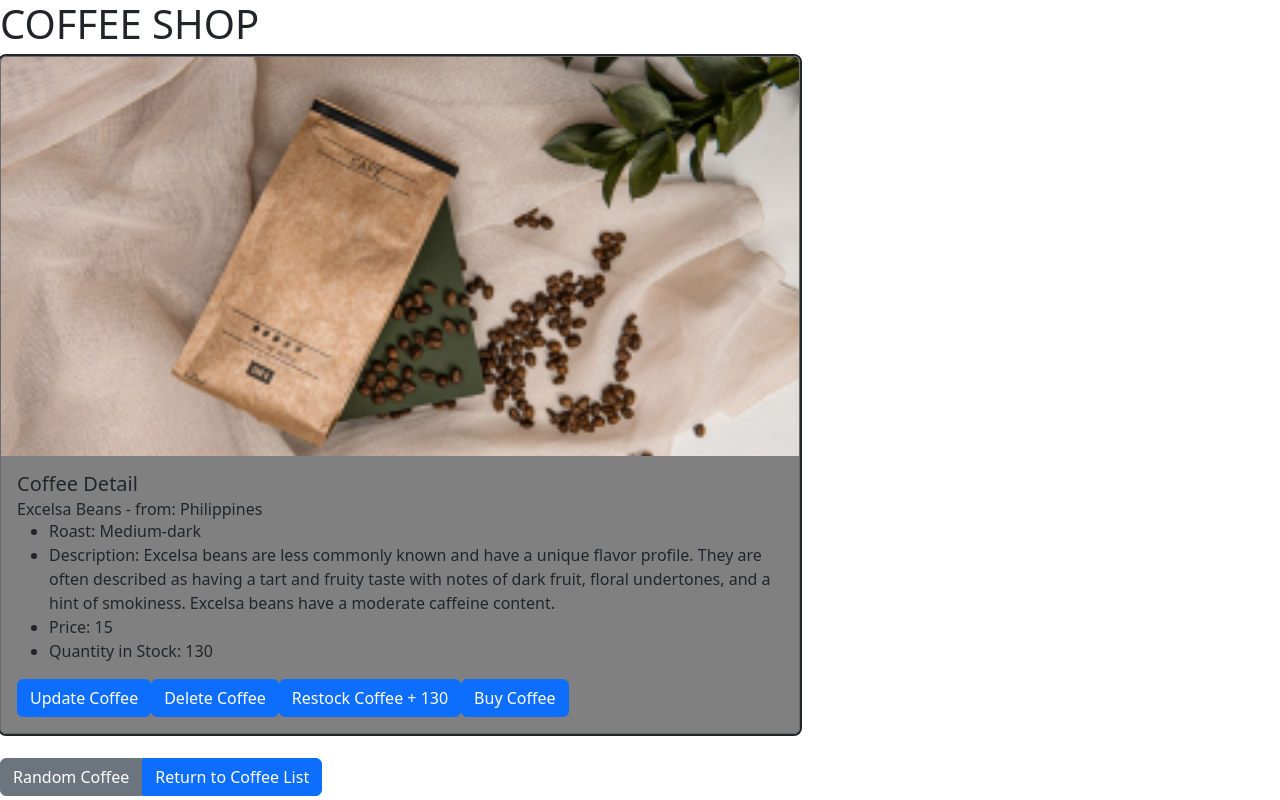
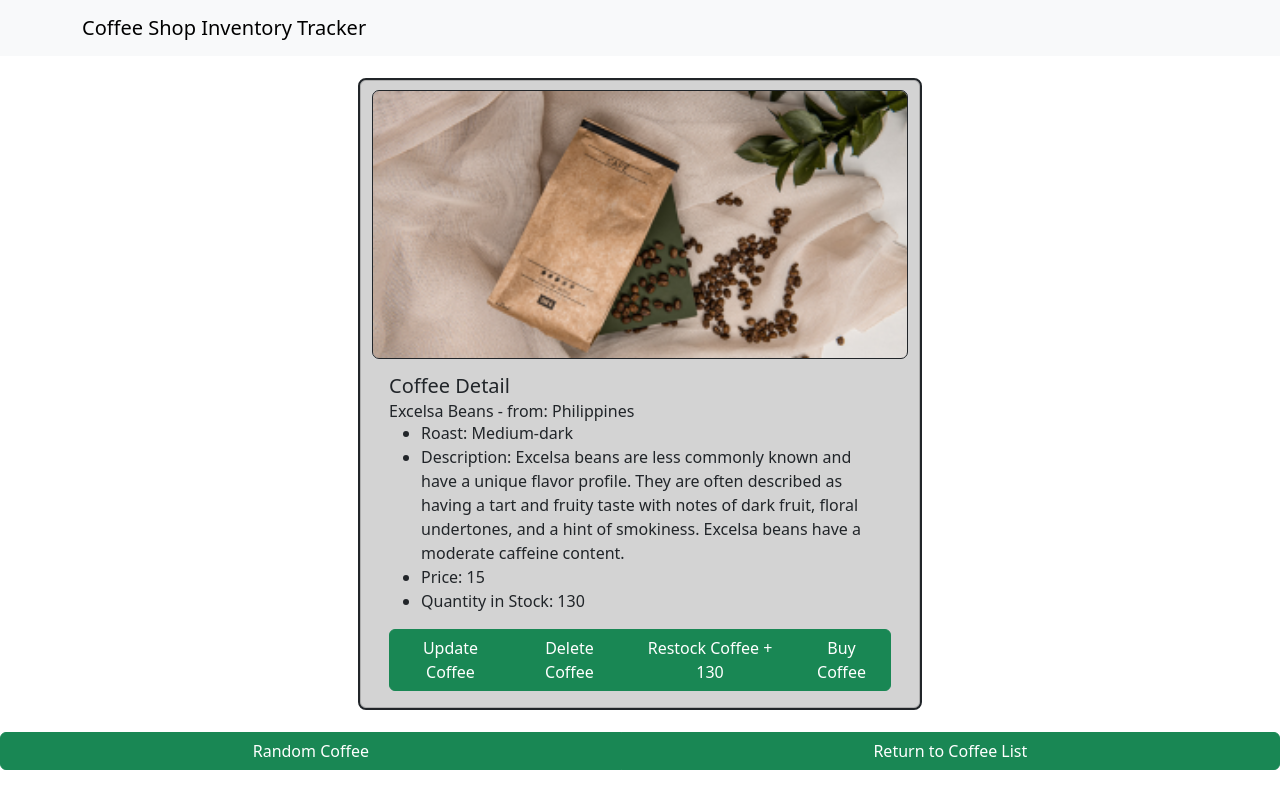
Before and after one commit to MarcusKyung/inventory-tracker, a React (Create React App) app: page / in a window 1280 px wide. Both pictures are taken after a click on the button "Random Coffee". Built offline with nearby package versions, Linux system fonts and the light colour scheme.

Commit message:
add styling updates

```diff
--- a/src/components/App.js
+++ b/src/components/App.js
@@ -1,12 +1,15 @@
 import Header from './Header';
 import React from 'react'
 import CoffeeControl from './CoffeeControl';
+
+
 
 
 function App() {
   return (
     <React.Fragment>
       <Header />
+      <br />
       <CoffeeControl />
     </React.Fragment>
   );
--- a/src/components/Coffee.js
+++ b/src/components/Coffee.js
@@ -5,9 +5,9 @@ function Coffee(props){
   return (
     <React.Fragment>
       <div onClick = {() => props.whenCoffeeClicked(props.id)}>
-        <h3>{props.name} Coffee Beans</h3>
-        <img src={props.productImage}/>
-        <p>Country of Origin: {props.origin}</p>
+        <h3 style={{textAlign: "center" , marginTop: "10px"}}>{props.name} Coffee Beans</h3>
+        <img src={props.productImage} style={{ display: 'block', margin: '0 auto' }}/>
+        <p><em>Country of Origin: {props.origin}</em></p>
         <p>Roast Type: {props.roast}</p>
         <p>Quantity: {props.quantity}</p>
         <p>Description: {props.description}</p>
--- a/src/components/CoffeeControl.js
+++ b/src/components/CoffeeControl.js
@@ -11,6 +11,8 @@ import Coffee4 from './../img/Coffee4.png';
 import '/node_modules/bootstrap/dist/css/bootstrap.min.css';
 import Button from "react-bootstrap/Button";
 import { ButtonGroup } from "react-bootstrap";
+import './../index.css';
+import { Row } from 'react-bootstrap';
 
 class CoffeeControl extends React.Component {
   constructor(props) {
@@ -151,10 +153,14 @@ class CoffeeControl extends React.Component {
     <React.Fragment>
       {currentlyVisibleState}
       <br />
-      <ButtonGroup aria-label="Basic example">
-        <Button variant="secondary" onClick={this.handleRandomCoffee}>Random Coffee</Button>
-        <Button onClick={this.handleClick} style={{ display: 'block', margin: '0 auto' }}>{buttonText}</Button>
-      </ButtonGroup>
+      <Row className="justify-content-center">
+        <ButtonGroup aria-label="Basic example">
+          <Button variant="success" onClick={this.handleRandomCoffee}>
+            Random Coffee
+          </Button>
+          <Button variant="success" onClick={this.handleClick}>{buttonText}</Button>
+        </ButtonGroup>
+      </Row>
     </React.Fragment>
   );
   }
--- a/src/components/CoffeeDetails.js
+++ b/src/components/CoffeeDetails.js
@@ -1,15 +1,17 @@
 import React from "react";
 import PropTypes from "prop-types";
-import { Card } from "react-bootstrap";
+import { ButtonGroup, Card } from "react-bootstrap";
 import Button from "react-bootstrap/Button";
 import '/node_modules/bootstrap/dist/css/bootstrap.min.css'
+import { Row } from "react-bootstrap";
 
 function CoffeeDetail(props){
   const { coffee, onClickingDelete, onRestockCoffee, onBuyCoffee} = props;
 
   return (
-    <Card className="card-rounded" style={{ width: '50rem', outline: '2px solid', background: 'grey' }}>
-      <Card.Img variant="top" src={coffee.productImage} alt="coffee image" />
+    <Row className="justify-content-center">
+      <Card style={{ width: '35rem', outline: '2px solid', background: 'lightGrey' }}>
+        <Card.Img className="rounded" variant="top" src={coffee.productImage} alt="coffee image" style = {{ marginTop: 10, outline: "1px solid"}}/>
         <Card.Body>
           <Card.Title>Coffee Detail</Card.Title>
           <Card.Subtitle>{coffee.name} Beans - from: {coffee.origin}</Card.Subtitle>
@@ -19,12 +21,15 @@ function CoffeeDetail(props){
             <li>Price: {coffee.price}</li>
             <li>Quantity in Stock: {coffee.quantity > 0 ? coffee.quantity : "Out of Stock"}</li>
           </ul>
-        <Button variant="primary" onClick={ props.onClickingEdit }>Update Coffee</Button>
-        <Button variant="primary" onClick={()=> onClickingDelete(coffee.id) }>Delete Coffee</Button>
-        <Button variant="primary" onClick={()=> onRestockCoffee(coffee.id)}>Restock Coffee + 130</Button>
-        <Button variant="primary" onClick={()=> onBuyCoffee(coffee.id)}>Buy Coffee</Button>
+          <ButtonGroup>
+            <Button variant="success" onClick={ props.onClickingEdit }>Update Coffee</Button>
+            <Button variant="success" onClick={()=> onClickingDelete(coffee.id) }>Delete Coffee</Button>
+            <Button variant="success" onClick={()=> onRestockCoffee(coffee.id)}>Restock Coffee + 130</Button>
+            <Button variant="success" onClick={()=> onBuyCoffee(coffee.id)}>Buy Coffee</Button>
+          </ButtonGroup>
         </Card.Body>
       </Card>
+    </Row>
   );
 }
 
--- a/src/components/CoffeeList.js
+++ b/src/components/CoffeeList.js
@@ -2,6 +2,9 @@ import React from 'react';
 import PropTypes from 'prop-types';
 import Coffee from './Coffee';
 import { Card, Container, Row, Col } from 'react-bootstrap';
+import '/node_modules/bootstrap/dist/css/bootstrap.min.css';
+
+
 
 function CoffeeList(props) {
   return (
@@ -10,7 +13,7 @@ function CoffeeList(props) {
         <Row>
           {props.coffeeList.map((coffee) => (
             <Col key={coffee.id} xs={12} sm={6} md={4} lg={3}>
-              <Card>
+              <Card style={{ outline: '2px solid', background: 'lightGrey' }}>
                 <Coffee
                   whenCoffeeClicked={props.onCoffeeSelection}
                   name={coffee.name}
--- a/src/components/Header.js
+++ b/src/components/Header.js
@@ -1,11 +1,23 @@
-import React from 'react'
+import Container from 'react-bootstrap/Container';
+import Nav from 'react-bootstrap/Nav';
+import Navbar from 'react-bootstrap/Navbar';
+import NavDropdown from 'react-bootstrap/NavDropdown';
 
 function Header() {
   return (
-    <React.Fragment>
-      <h1>COFFEE SHOP</h1>
-    </React.Fragment>
-  )
+    <Navbar expand="lg" className="bg-body-tertiary">
+      <Container>
+        <Navbar.Brand href="#home">Coffee Shop Inventory Tracker</Navbar.Brand>
+        <Navbar.Toggle aria-controls="basic-navbar-nav" />
+        <Navbar.Collapse id="basic-navbar-nav">
+          <Nav className="me-auto">
+            {/* <Nav.Link href="#home">Home</Nav.Link>
+            <Nav.Link href="#link">Link</Nav.Link> */}
+          </Nav>
+        </Navbar.Collapse>
+      </Container>
+    </Navbar>
+  );
 }
 
 export default Header;
--- a/src/components/NewCoffeeForm.js
+++ b/src/components/NewCoffeeForm.js
@@ -17,6 +17,7 @@ function NewCoffeeForm(props){
       id: v4()
     });
   }
+
   return (
     <React.Fragment>
       <ReusableForm
--- a/src/components/ReusableForm.js
+++ b/src/components/ReusableForm.js
@@ -12,10 +12,10 @@ function ReusableForm(props) {
         <input type='text' name='description' placeholder='Coffee description' required/>
         <input type='number' name='quantity' placeholder='Coffee quantity' required/>
         <select name="productImage" required>
-          <option value="Coffee1">Image 1</option>
-          <option value="Coffee2">Image 2</option>
-          <option value="Coffee3">Image 3</option>
-          <option value="Coffee4">Image 3</option>
+          <option value="Coffee1.png">Image 1</option>
+          <option value="Coffee2.png">Image 2</option>
+          <option value="Coffee3.png">Image 3</option>
+          <option value="Coffee4.png">Image 3</option>
         </select>
         <button type='submit'>{props.buttonText}</button>
       </form>
```
Also changed, not shown: src/components/Cart.js (+11 -0 lines). Lines whose indentation alone changed are shown as unchanged.
